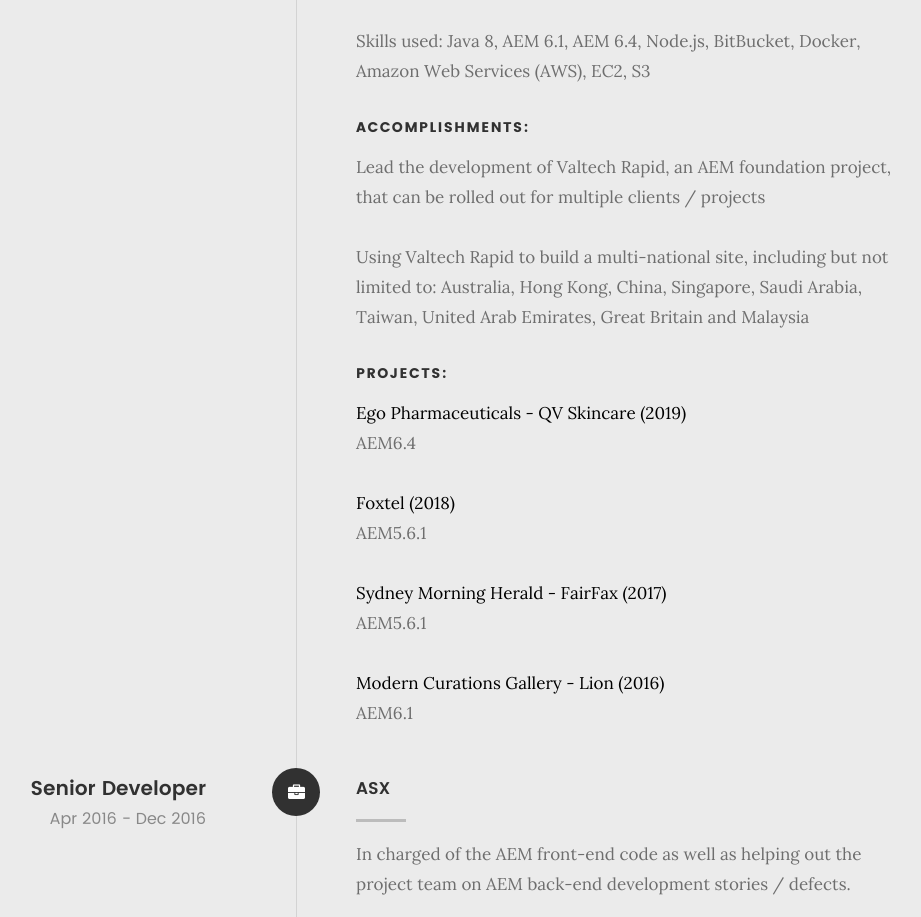
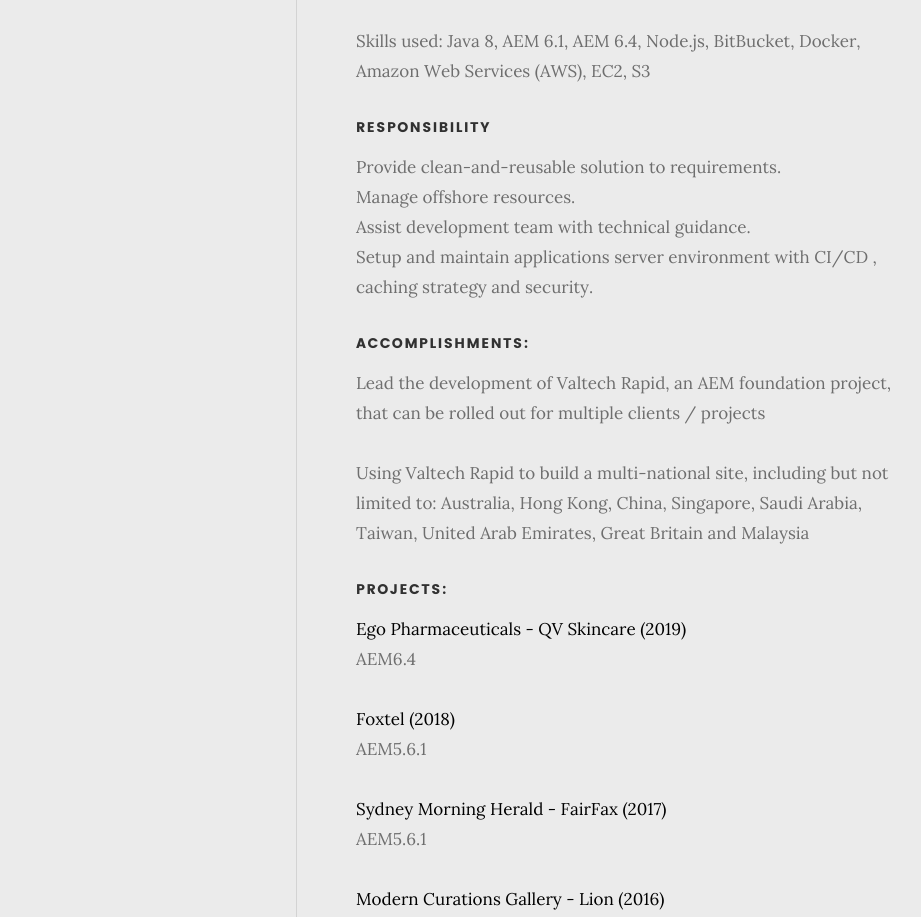
Before and after one commit to jmzcray/aboutme, a website: page src/index.html in a window 1280 px wide. Shown: the part 3018-3935 px from the top of the page, without its empty margins (203-1124 px from the left). Drawn offline with Linux system fonts and the light colour scheme; files whose address does not match are found by name.

Commit message:
added responsibility from linkedin to valtech experience

```diff
--- a/src/index.html
+++ b/src/index.html
@@ -252,6 +252,12 @@
                <h4>Valtech</h4>
                <p>As an AEM developer / consultant, I've been working in various projects with some of Australia's most iconic companies, such as Lion, FairFax and Foxtel.</p>
                <p>Skills used: Java 8, AEM 6.1, AEM 6.4, Node.js, BitBucket, Docker, Amazon Web Services (AWS), EC2, S3</p>
+
+               <h5>Responsibility</h5>
+               <p>Provide clean-and-reusable solution to requirements.<br>
+                 Manage offshore resources.<br>
+                 Assist development team with technical guidance.<br>
+                 Setup and maintain applications server environment with CI/CD , caching strategy and security.</p>
 
                <h5>Accomplishments:</h5>
                <p>Lead the development of Valtech Rapid, an AEM foundation project, that can be rolled out
```
Also changed, not shown: dist/index.html.
